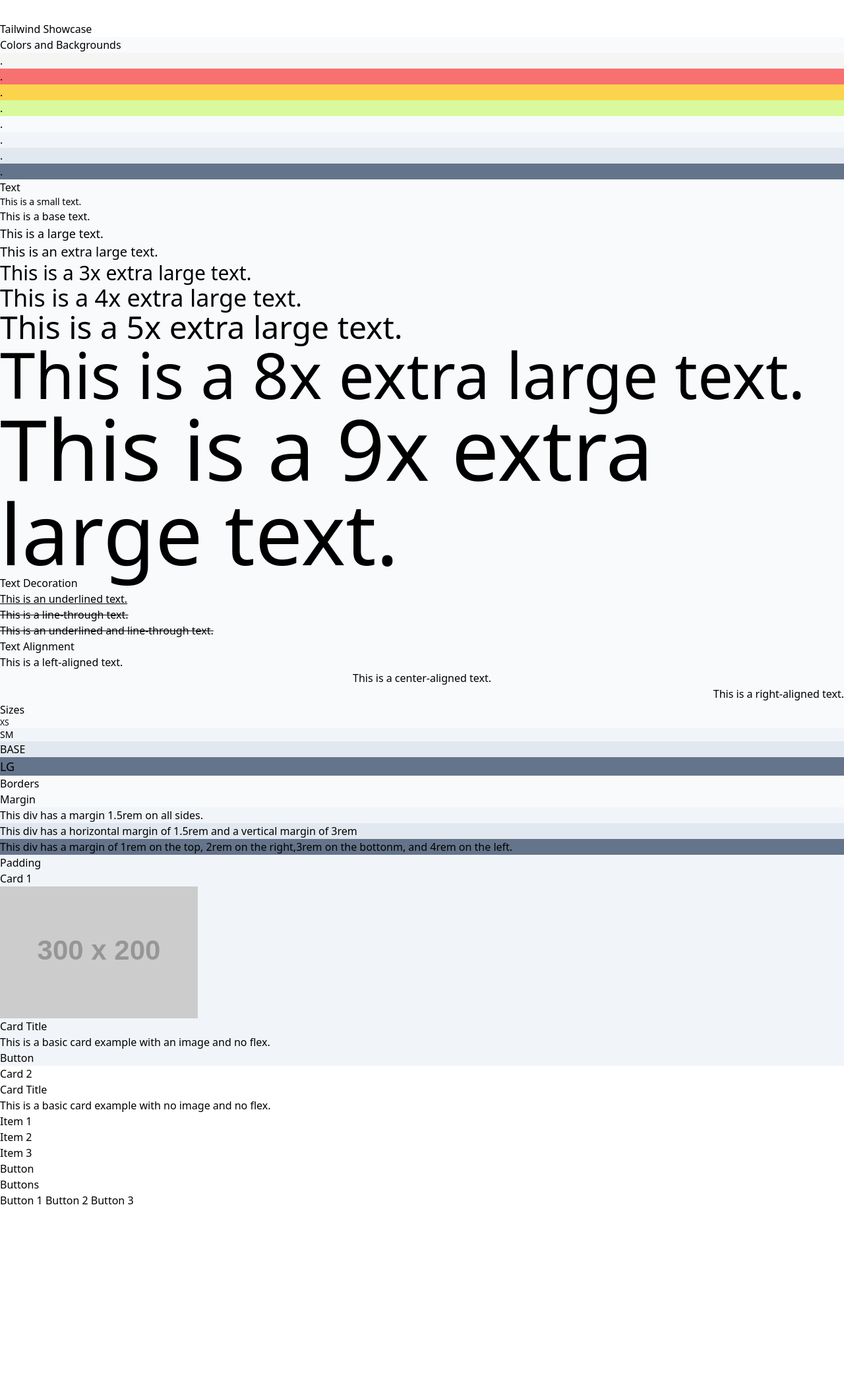
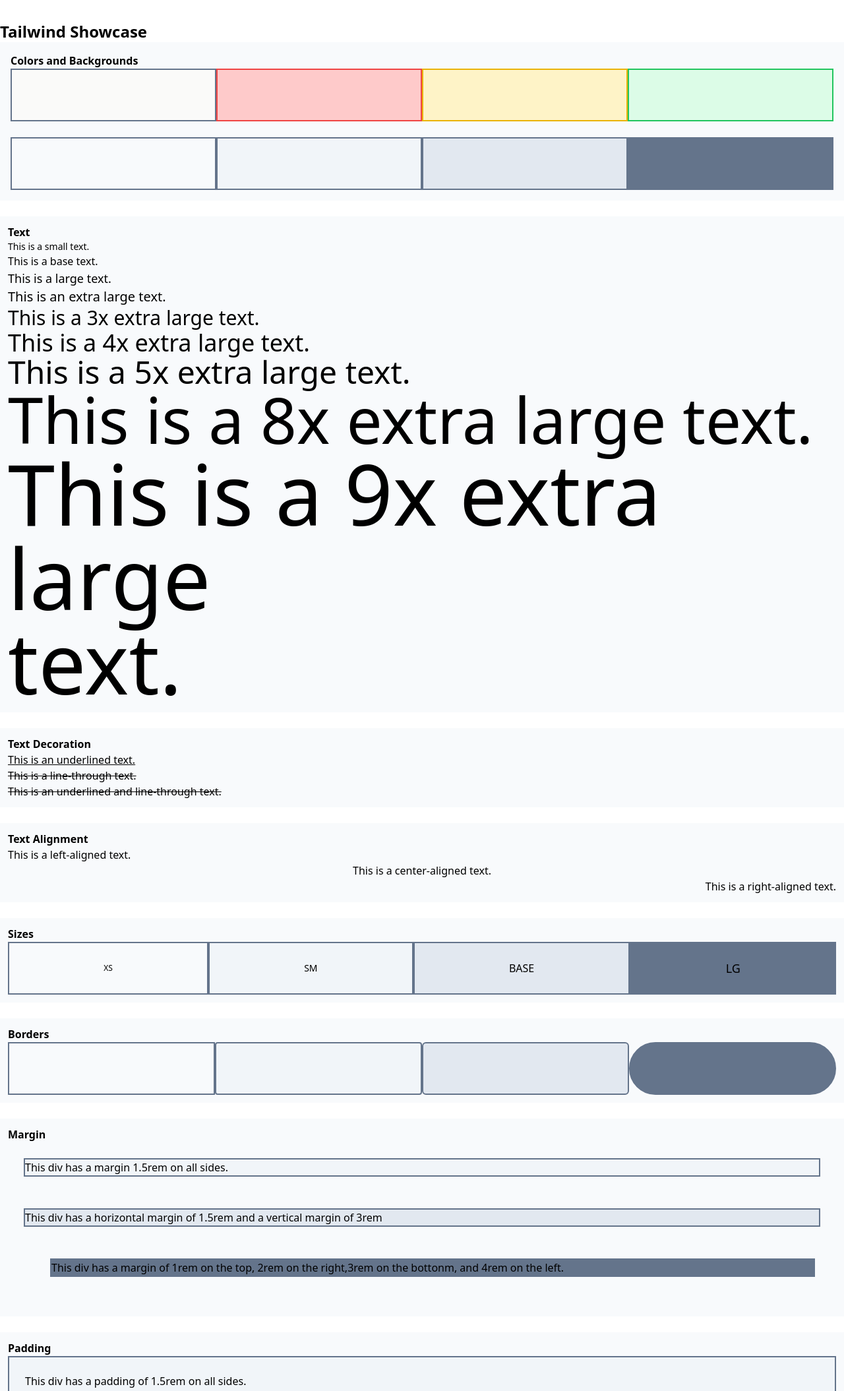
Before and after one commit to Cirvianum-DAW/mp9-tailwind1-basicstyling-miguelsanchezcortes, a website: page public/index.html in a window 1280 px wide. Shown: the top 2109 px of the page at 66% size. Before the commit the page ends 1864 px from the top, so only its background shows below. Drawn offline with Linux system fonts and the light colour scheme; placeholder pictures from the web are drawn by us.

Commit message:
acabat ex tailwind

```diff
--- a/public/index.html
+++ b/public/index.html
@@ -3,31 +3,31 @@
   <head>
     <meta charset="UTF-8" />
     <meta name="viewport" content="width=device-width, initial-scale=1.0" />
-    <title>Tailwind Showcase</title>
+    <title><b>Tailwind Showcase</b></title>
     <link rel="stylesheet" href="../dist/styles.css">
   </head>
   <body>
     <div class="container mx-auto py-8">
-      <h1>Tailwind Showcase</h1>
-      <div class="bg-slate-50	background-color: rgb(241 245 249);">
-        <h2>Colors and Backgrounds</h2>
-        <div>
-          <div class="bg-stone-100	background-color: rgb(245 245 244),">.</div>
-          <div class="bg-red-400	background-color: rgb(248 113 113)">.</div>
-          <div class="bg-amber-300	background-color: rgb(252 211 77)">.</div>
-          <div class="bg-lime-200	background-color: rgb(217 249 157)">.</div>
+      <h1 class="text-2xl"><b>Tailwind Showcase</b></h1>
+      <div class="bg-slate-50	background-color: rgb(241 245 249) p-4">
+        <h2><b>Colors and Backgrounds</b></h2>
+        <div class="flex">
+          <div class="border-solit border-2 border-slate-500 flex-grow h-20 bg-stone-50"></div>
+          <div class="border-solit border-2 border-red-500 flex-grow h-20 bg-red-200"></div>
+          <div class="border-solit border-2 border-yellow-500 flex-grow h-20 bg-amber-100"></div>
+          <div class="border-solit border-2 border-green-500 flex-grow h-20 bg-green-100"></div>
+        </div>
+        <br>
+        <div class="flex">
+          <div class="border-solit border-2 border-slate-500 flex-grow h-20 bg-slate-50"></div>
+          <div class="border-solit border-2 border-slate-500 flex-grow h-20 bg-slate-100"></div>
+          <div class="border-solit border-2 border-slate-500 flex-grow h-20 bg-slate-200"></div>
+          <div class="border-solit border-2 border-slate-500 flex-grow h-20 bg-slate-500"></div>
         </div>
       </div>
-      <div class="bg-slate-50	background-color: rgb(241 245 249);">
-        <div>
-          <div class="bg-slate-50">.</div>
-          <div class="bg-slate-100">.</div>
-          <div class="bg-slate-200">.</div>
-          <div class="bg-slate-500">.</div>
-        </div>
-      </div>
-      <div class="bg-slate-50	background-color: rgb(241 245 249);">
-        <h2 class="text-black">Text</h2>
+      <br>
+      <div class="bg-slate-50	background-color: rgb(241 245 249) p-3">
+        <h2 class="text-black"><b>Text</b></h2>
         <p class="text-sm">This is a small text.</p>
         <p class="text-base">This is a base text.</p>
         <p class="text-lg">This is a large text.</p>
@@ -36,81 +36,91 @@
         <p class="text-4xl">This is a 4x extra large text.</p>
         <p class="text-5xl">This is a 5x extra large text.</p>
         <p class="text-8xl">This is a 8x extra large text.</p>
-        <p class="text-9xl">This is a 9x extra large text.</p>
+        <p class="text-9xl">This is a 9x extra large <br> text.</p>
       </div>
-      <div class="bg-slate-50	background-color: rgb(241 245 249);">
-        <h2>Text Decoration</h2>
+      <br>
+      <div class="bg-slate-50	background-color: rgb(241 245 249) p-3">
+        <h2><b>Text Decoration</b></h2>
         <p class="underline">This is an underlined text.</p>
         <p class="line-through">This is a line-through text.</p>
         <p class="underline, line-through">This is an underlined and line-through text.</p>
       </div>
-      <div class="bg-slate-50	background-color: rgb(241 245 249);">
-        <h2>Text Alignment</h2>
+      <br>
+      <div class="bg-slate-50	background-color: rgb(241 245 249) p-3">
+        <h2><b>Text Alignment</b></h2>
         <p class="text-left">This is a left-aligned text.</p>
         <p class="text-center">This is a center-aligned text.</p>
         <p class="text-right">This is a right-aligned text.</p>
       </div>
-      <div class="bg-slate-50	background-color: rgb(241 245 249);">
-        <h2>Sizes</h2>
-        <div>
-          <div class="text-xs border-slate-400	border-color: rgb(148 163 184), bg-slate-50">XS</div>
-          <div class="text-sm border-slate-400	border-color: rgb(148 163 184), bg-slate-100">SM</div>
-          <div class="text-base border-slate-400	border-color: rgb(148 163 184), bg-slate-200">BASE</div>
-          <div class="text-lg border-slate-400	border-color: rgb(148 163 184), bg-slate-500">LG</div>
+      <br>
+      <div class="bg-slate-50	background-color: rgb(241 245 249) p-3">
+        <h2><b>Sizes</b></h2>
+        <div class="flex">
+          <div class="border-solit border-2 border-slate-500 flex-grow h-20 text-center text-xs border-slate-400 bg-slate-50 flex items-center justify-center">XS</div>
+          <div class="border-solit border-2 border-slate-500 flex-grow h-20 text-center text-sm border-slate-400 bg-slate-100 flex items-center justify-center">SM</div>
+          <div class="border-solit border-2 border-slate-500 flex-grow h-20 text-center text-base border-slate-400 bg-slate-200 flex items-center justify-center">BASE</div>
+          <div class="border-solit border-2 border-slate-500 flex-grow h-20 text-center text-lg border-slate-400 bg-slate-500 flex items-center justify-center">LG</div>
         </div>
       </div>
-      <div class="bg-slate-50	background-color: rgb(241 245 249);">
-        <h2>Borders</h2>
-        <div>
-          <div class="bg-slate-50"></div>
-          <div class="bg-slate-100"></div>
-          <div class="bg-slate-200"></div>
-          <div class="bg-slate-500"></div>
+      <br>
+      <div class="bg-slate-50	background-color: rgb(241 245 249) p-3">
+        <h2><b>Borders</b></h2>
+        <div class="flex">
+          <div class="border-solit border-2 border-slate-500 flex-grow h-20 bg-slate-50"></div>
+          <div class="border-solit border-2 border-slate-500 flex-grow h-20 rounded bg-slate-100"></div>
+          <div class="border-solit border-2 border-slate-500 flex-grow h-20 rounded-md bg-slate-200"></div>
+          <div class="border-solit border-2 border-slate-500 flex-grow h-20 rounded-full bg-slate-500"></div>
         </div>
       </div>
+      <br>
       <div>
-        <div class="bg-slate-50	background-color: rgb(241 245 249);">
-          <h2>Margin</h2>
-          <div class="bg-slate-100 m-1.5rem">This div has a margin 1.5rem on all sides.</div>
-          <div class="bg-slate-200 mx-1.5rem, my-3rem">This div has a horizontal margin of 1.5rem and a vertical margin of 3rem</div>
-          <div class="bg-slate-500 mt-1rem, mr-2rem, mb-3rem,ml-4rem">This div has a margin of 1rem on the top, 2rem on the right,3rem on the bottonm, and 4rem on the left.</div>
+        <div class="bg-slate-50	background-color: rgb(241 245 249) p-3">
+          <h2><b>Margin</b></h2>
+          <div class="border-solit border-2 border-slate-500 bg-slate-100 m-[1.5rem]"><p>This div has a margin 1.5rem on all sides.</p></div>
+          <div class="border-solit border-2 border-slate-500 bg-slate-200 mx-[1.5rem] my-[3rem]"><p>This div has a horizontal margin of 1.5rem and a vertical margin of 3rem</p></div>
+          <div class="border-solit border-2 border-slate-500 bg-slate-500 mt-[1rem] mr-[2rem] mb-[3rem] ml-[4rem]"><p>This div has a margin of 1rem on the top, 2rem on the right,3rem on the bottonm, and 4rem on the left.</p></div>
         </div>
-        <div class="bg-slate-100	background-color: rgb(241 245 249);">
-          <h2>Padding</h2>
-          <div class="bg-slate-100"></div>
-          <div class="bg-slate-200"></div>
-          <div class="bg-slate-500"></div>
+        <br>
+        <div class="bg-slate-50	background-color: rgb(241 245 249) p-3">
+          <h2><b>Padding</b></h2>
+          <div class="border-solit border-2 border-slate-500 bg-slate-100 p-[1.5rem]"><p class="">This div has a padding of 1.5rem on all sides.</p></div>
+          <div class="border-solit border-2 border-slate-500 bg-slate-200 px-[1.5rem] py-[3rem]"><p>This div has a horizontal of 1.5rem and a vertical padding of 3rem.</p></div>
+          <div class="border-solit border-2 border-slate-500 bg-slate-500 pt-[1rem] pr-[2rem] pb-[3rem] pl-[4rem]"><p>This div has a padding of 1rem on the top, 2rem on the right, 3rem on the bottom, <br> and 4rem on the left.</p></div>
         </div>
-        <div class="bg-slate-100	background-color: rgb(241 245 249);">
-          <h2>Card 1</h2>
-          <div>
-            <img
+        <div class="bg-slate-50	background-color: rgb(241 245 249) p-3">
+          <br>
+          <h2><b>Card 1</b></h2>
+          <div class="border-solit border-2 p-6 border-slate-400 rounded">
+            <img class="rounded-md m-4"
               src="https://via.placeholder.com/300x200"
               alt="Placeholder image"
             />
-            <h3>Card Title</h3>
-            <p>This is a basic card example with an image and no flex.</p>
-            <a href="#">Button</a>
+            <h3 class="p-2"><b>Card Title</b></h3>
+            <p class="p-1">This is a basic card example with an image and no flex.</p>
+            <br>
+            <a class="bg-blue-600 rounded-md text-white p-2" href="#"><b>Button</b></a>
           </div>
         </div>
-        <div>
-          <h2>Card 2</h2>
-          <div>
-            <h3>Card Title</h3>
-            <p>This is a basic card example with no image and no flex.</p>
-            <ul>
+        <div class="bg-slate-50 p-2	background-color: rgb(241 245 249)">
+          <br>
+          <h2><b>Card 2</b></h2>
+          <div class="border-solit border-2 p-6 border-slate-400 rounded">
+            <h3 class="p-3"><b>Card Title</b></h3>
+            <p class="p-2">This is a basic card example with no image and no flex.</p>
+            <ul class="list-disc pl-7 mb-4">
               <li>Item 1</li>
               <li>Item 2</li>
               <li>Item 3</li>
             </ul>
-            <a href="#">Button</a>
+            <a class="bg-blue-600 rounded-md text-white p-2" href="#"><b>Button</b></a>
           </div>
         </div>
-        <div>
-          <h2>Buttons</h2>
-          <button>Button 1</button>
-          <button>Button 2</button>
-          <button>Button 3</button>
+        <br>
+        <div class="bg-slate-50	background-color: rgb(241 245 249) p-4">
+          <h2 class="pb-2"><b>Buttons</b></h2>
+          <button class="bg-blue-600 rounded text-white p-2"><b>Button 1</b></button>
+          <button class="bg-green-500 rounded-full text-white p-2"><b>Button 2</b></button>
+          <button class="bg-red-600 rounded-md text-white p-2"><b>Button 3</b></button>
         </div>
       </div>
     </div>
```
Also changed, not shown: dist/styles.css.
